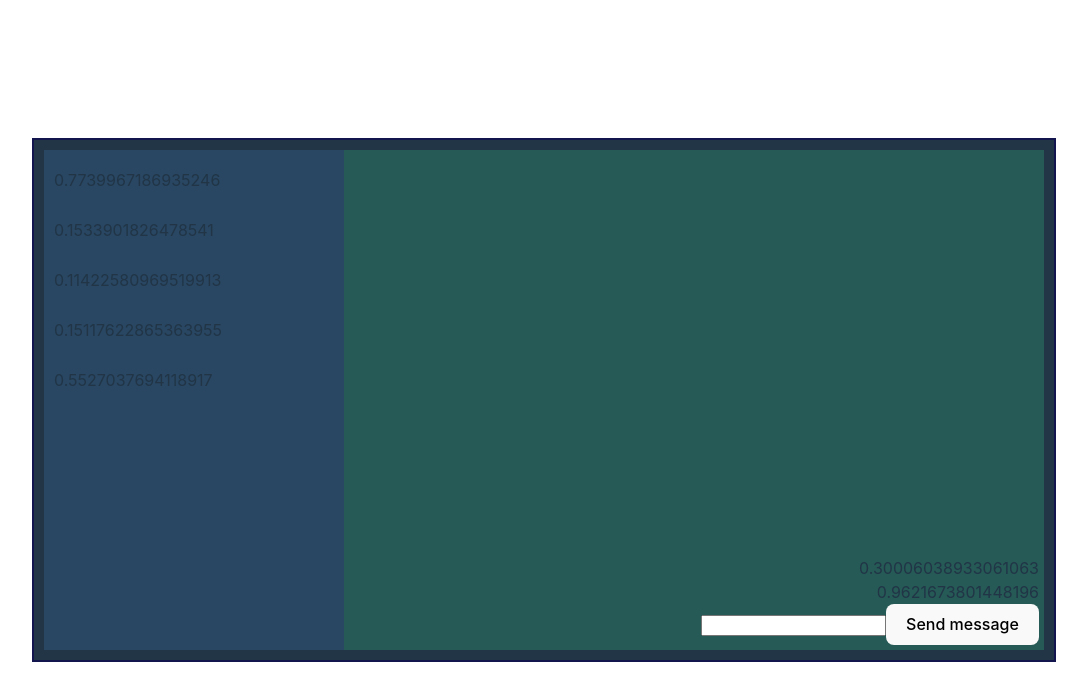
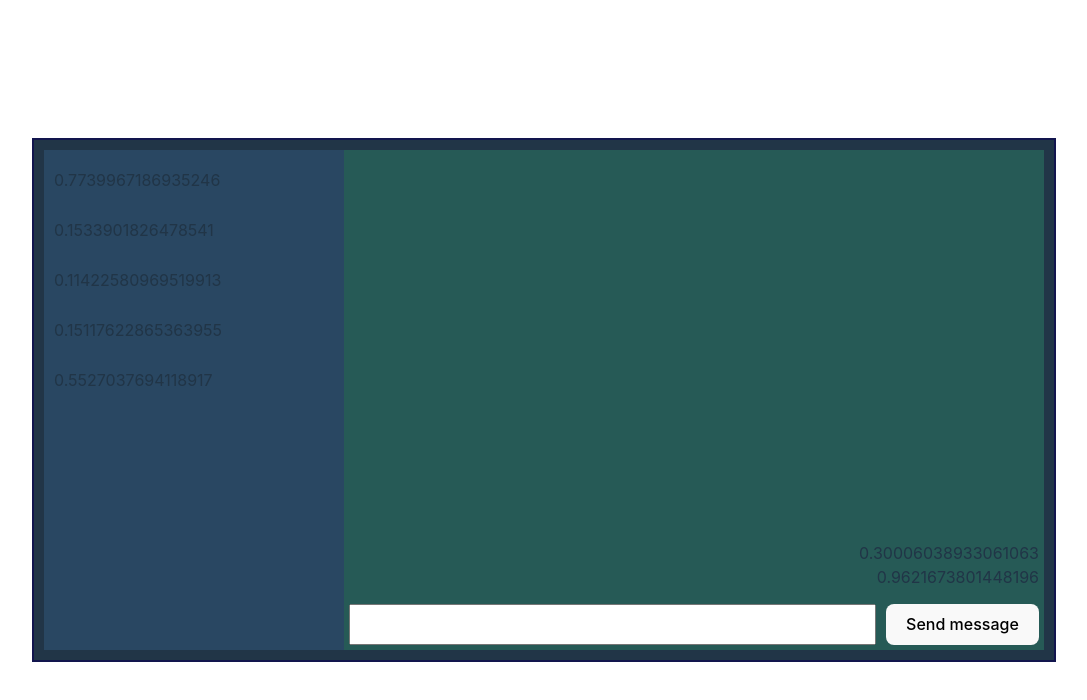
Before and after one commit to rimbark/vue_websocket_chat, a Vue app: page / in a window 1280 px wide. Shown: the top 700 px of the page, without its empty margins (96-1183 px from the left). Built offline with nearby package versions, Linux system fonts and the light colour scheme.

Commit message:
новые правила eslint и рефакторинг

```diff
--- a/src/App.vue
+++ b/src/App.vue
@@ -43,6 +43,7 @@ import SendingMessage from "./components/SendingMessage.vue"
 .messageContainer {
   @include displayColumn;
   @include alignEnd;
+  gap: 15px;
   flex-grow: 1;
 
   padding: 5px;
--- a/src/components/ChannelsList.vue
+++ b/src/components/ChannelsList.vue
@@ -1,9 +1,9 @@
 <script lang="ts" setup="">
-import {useChannelsService} from "../modules/channelsService.ts"
+import { useChannelsService } from "../modules/channelsService.ts"
 
-const {channels} = useChannelsService()
+const { channels } = useChannelsService ()
 const setActive = (id: number) => {
-  channels.forEach(ch => {
+  channels.forEach (ch => {
     ch.id === id ? ch.checked = true : ch.checked = false
   })
 }
--- a/src/components/MessageList.vue
+++ b/src/components/MessageList.vue
@@ -1,18 +1,25 @@
 <script lang="ts" setup>
-import {useMessageService} from "../modules/messageService.ts";
+import { useMessageService } from "../modules/messageService.ts"
 
-const {messages} = useMessageService()
+const { messages } = useMessageService ()
 </script>
 
 <template>
-  <div
-    v-for="message in messages"
-    :key="message.id"
-  >
-    {{ message.title }}
+  <div class="messageField">
+    <div
+      v-for="message in messages"
+      :key="message.id"
+    >
+      {{ message.title }}
+    </div>
   </div>
 </template>
 
 <style lang="scss" scoped>
+@import "src/style";
 
+.messageField {
+  @include displayColumn;
+  align-items: flex-end;
+}
 </style>
--- a/src/components/SendingMessage.vue
+++ b/src/components/SendingMessage.vue
@@ -1,20 +1,21 @@
 <script lang="ts" setup="">
-import {ref} from "vue"
-import {useMessageService} from "../modules/messageService.ts"
+import { ref } from "vue"
+import { useMessageService } from "../modules/messageService.ts"
 
-const {addMessage} = useMessageService()
-const text = ref('')
+const { addMessage } = useMessageService ()
+const text = ref ('')
 const senMessage = () => {
-  addMessage(text.value)
+  addMessage (text.value)
   text.value = ''
 }
 </script>
 
 <template>
-  <div>
+  <div class="sendingContainer">
     <input
       v-model="text"
       type="text"
+      class="messageInput"
     >
     <button @click="senMessage">
       Send message
@@ -22,6 +23,17 @@ const senMessage = () => {
   </div>
 </template>
 
-<style scoped>
+<style lang="scss" scoped>
+@import "src/style.scss";
 
+.sendingContainer {
+  @include displayRow;
+  gap: 10px;
+
+  width: 100%;
+}
+
+.messageInput {
+  flex-grow: 1;
+}
 </style>
```
Also changed, not shown: src/modules/channelsService.ts (+6 -6 lines), src/modules/messageService.ts (+10 -10 lines), .eslintrc.cjs.
